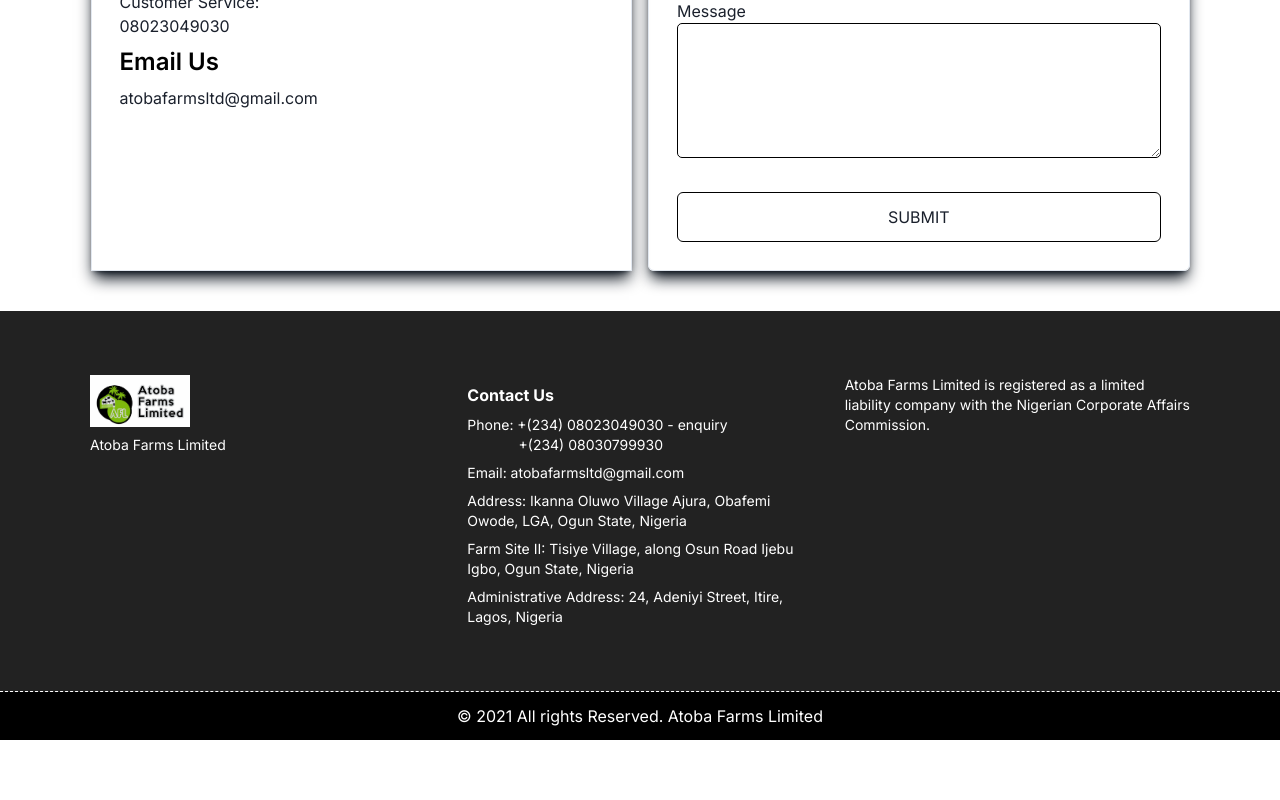
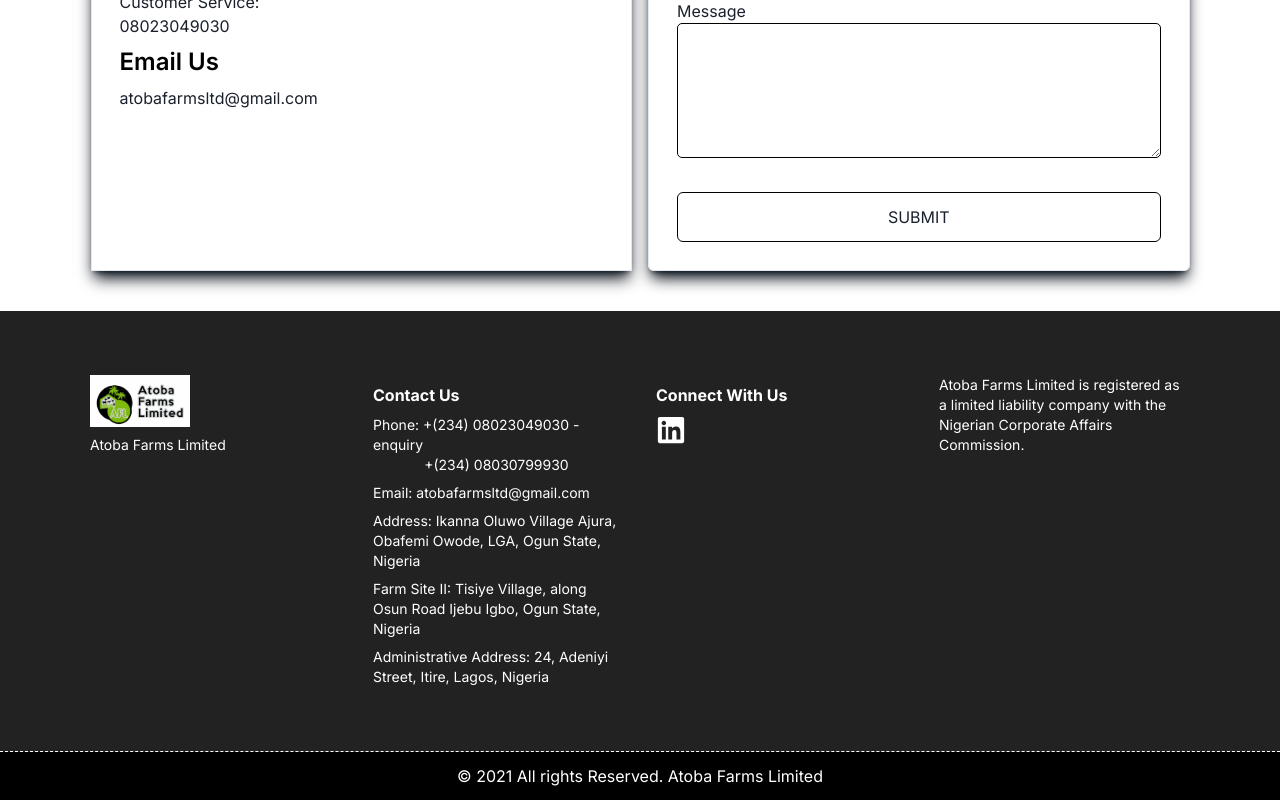
Before and after one commit to YhinkaDevOps/atoba-farms-limited, a Next.js app: page /contact-us in a window 1280 px wide. Shown: the part 534-1334 px from the top of the page. Before the commit the page ends 1274 px from the top, so only its background shows below. Built offline with nearby package versions, Linux system fonts and the light colour scheme.

Commit message:
ft: final push

```diff
--- a/src/components/Footer.jsx
+++ b/src/components/Footer.jsx
@@ -1,11 +1,12 @@
 import React from "react";
 import Image from "next/image";
 import Link from "next/link";
+import {FaLinkedin } from "react-icons/fa6";
 
 const Footer = () => {
   return (
     <div className=" min-h-[200px] bg-[#222222] text-white px-4 py-10 md:py-16 border-dashed border-b-[1px] border-b-white">
-      <div className="mx-auto max-w-[1100px] grid grid-cols-1 md:grid-cols-3 gap-8 md:gap-8 ">
+      <div className="mx-auto max-w-[1100px] grid grid-cols-1 md:grid-cols-4 gap-8 md:gap-8 ">
         <div className="flex flex-col gap-2">
           <span className="hover:opacity-70 flex items-center flex-shrink-0">
             <Image
@@ -48,7 +49,16 @@
             Administrative Address: 24, Adeniyi Street, Itire, Lagos, Nigeria
           </span>
         </div>
-
+        <div className="pt-2 flex flex-col gap-2">
+          <h1 className="font-bold">Connect With Us</h1>
+          <div className="flex flex-row gap-3">
+            <button className="hover:opacity-70">
+              <Link href="https://www.linkedin.com/in/atoba-farms-bb0b23302/">
+                <FaLinkedin size={30} />
+              </Link>
+            </button>
+          </div>
+        </div>
         <span className="text-sm">
           Atoba Farms Limited is registered as a limited liability company with
           the Nigerian Corporate Affairs Commission.
```
